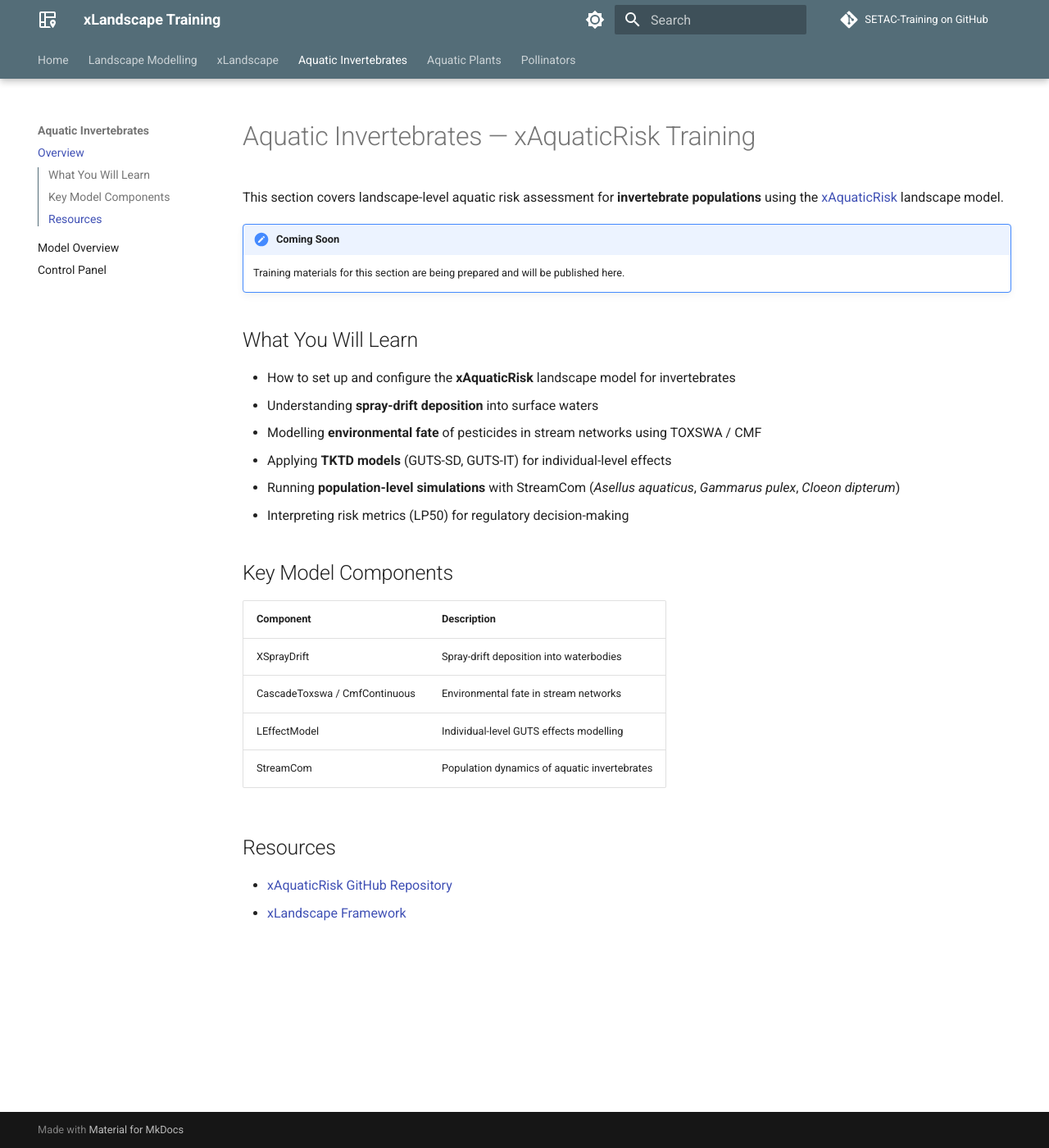
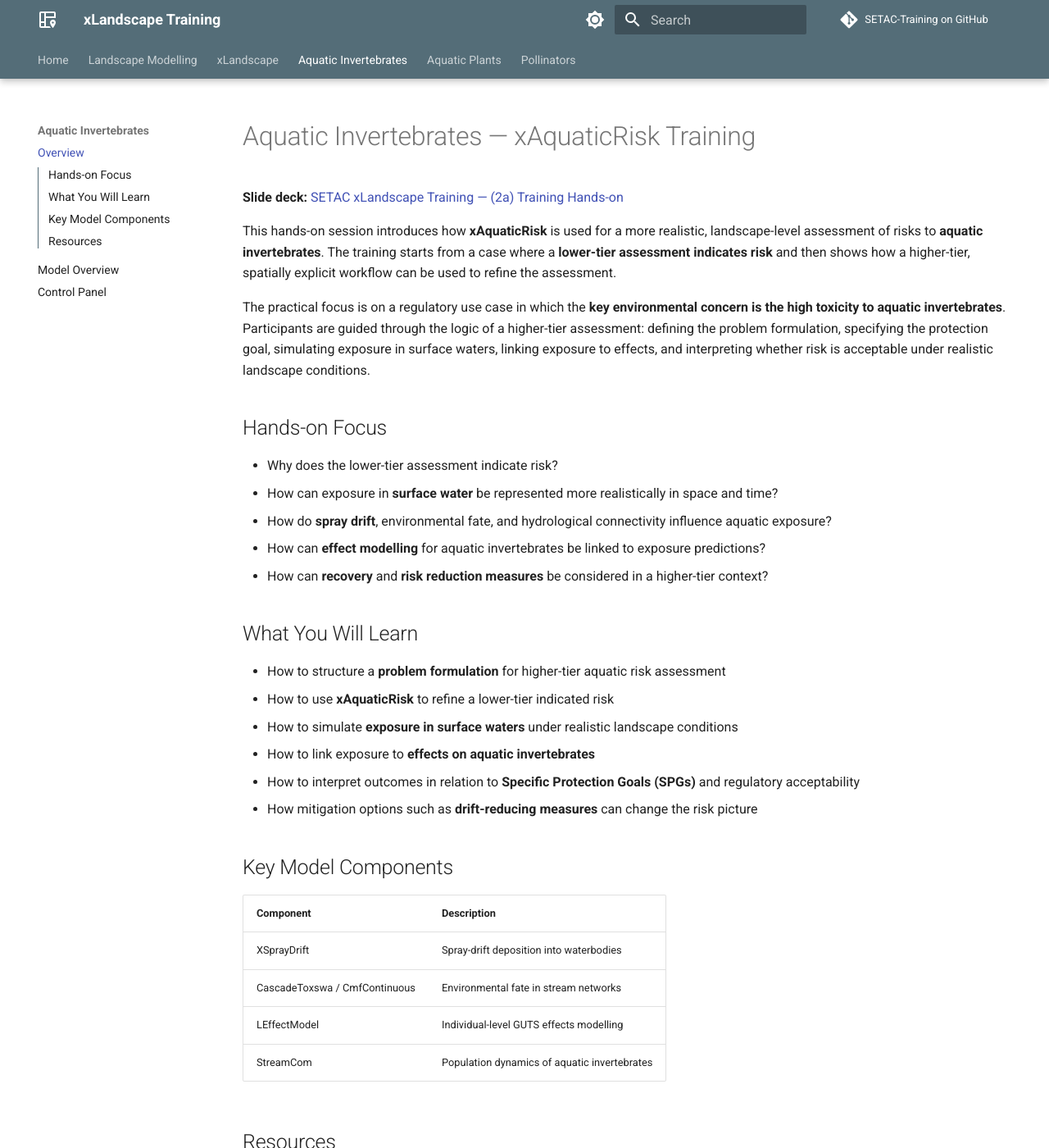
Before and after one commit to xlandscape/SETAC-Training, an MkDocs documentation site: the page built from docs/xAquaticRisk-Invertebrates/index.md, in a window 1280 px wide and 1400 px high. Shown: the whole window at 82% size. Built offline with MkDocs 1.6.1 and Material for MkDocs 9.7.7, drawn with Linux system fonts in a browser that asks for light colours; comment, search, counter and statistics services are not loaded; some of the changed text lies outside the part shown.

Commit message:
Add xAquaticRisk hands-on training materials

```diff
--- a/docs/xAquaticRisk-Invertebrates/index.md
+++ b/docs/xAquaticRisk-Invertebrates/index.md
@@ -1,18 +1,27 @@
 # Aquatic Invertebrates — xAquaticRisk Training
 
-This section covers landscape-level aquatic risk assessment for **invertebrate populations** using the [xAquaticRisk](https://github.com/xlandscape/xAquaticRisk) landscape model.
+**Slide deck:** [SETAC xLandscape Training — (2a) Training Hands-on](../static/SETAC_xLandscapeTraining%20-%20%282a%29%20Training%20Hands-on%20v0.2.pdf)
 
-!!! note "Coming Soon"
-    Training materials for this section are being prepared and will be published here.
+This hands-on session introduces how **xAquaticRisk** is used for a more realistic, landscape-level assessment of risks to **aquatic invertebrates**. The training starts from a case where a **lower-tier assessment indicates risk** and then shows how a higher-tier, spatially explicit workflow can be used to refine the assessment.
+
+The practical focus is on a regulatory use case in which the **key environmental concern is the high toxicity to aquatic invertebrates**. Participants are guided through the logic of a higher-tier assessment: defining the problem formulation, specifying the protection goal, simulating exposure in surface waters, linking exposure to effects, and interpreting whether risk is acceptable under realistic landscape conditions.
+
+## Hands-on Focus
+
+- Why does the lower-tier assessment indicate risk?
+- How can exposure in **surface water** be represented more realistically in space and time?
+- How do **spray drift**, environmental fate, and hydrological connectivity influence aquatic exposure?
+- How can **effect modelling** for aquatic invertebrates be linked to exposure predictions?
+- How can **recovery** and **risk reduction measures** be considered in a higher-tier context?
 
 ## What You Will Learn
 
-- How to set up and configure the **xAquaticRisk** landscape model for invertebrates
-- Understanding **spray-drift deposition** into surface waters
-- Modelling **environmental fate** of pesticides in stream networks using TOXSWA / CMF
-- Applying **TKTD models** (GUTS-SD, GUTS-IT) for individual-level effects
-- Running **population-level simulations** with StreamCom (*Asellus aquaticus*, *Gammarus pulex*, *Cloeon dipterum*)
-- Interpreting risk metrics (LP50) for regulatory decision-making
+- How to structure a **problem formulation** for higher-tier aquatic risk assessment
+- How to use **xAquaticRisk** to refine a lower-tier indicated risk
+- How to simulate **exposure in surface waters** under realistic landscape conditions
+- How to link exposure to **effects on aquatic invertebrates**
+- How to interpret outcomes in relation to **Specific Protection Goals (SPGs)** and regulatory acceptability
+- How mitigation options such as **drift-reducing measures** can change the risk picture
 
 ## Key Model Components
 
@@ -25,5 +34,6 @@
 
 ## Resources
 
+- [Hands-on slide deck (PDF)](../static/SETAC_xLandscapeTraining%20-%20%282a%29%20Training%20Hands-on%20v0.2.pdf)
 - [xAquaticRisk GitHub Repository](https://github.com/xlandscape/xAquaticRisk)
 - [xLandscape Framework](https://github.com/xlandscape)
```
Also changed, not shown: docs/xAquaticRisk-Invertebrates/xAquaticRisk-overview.md (+14 -0 lines), 1 other file.
